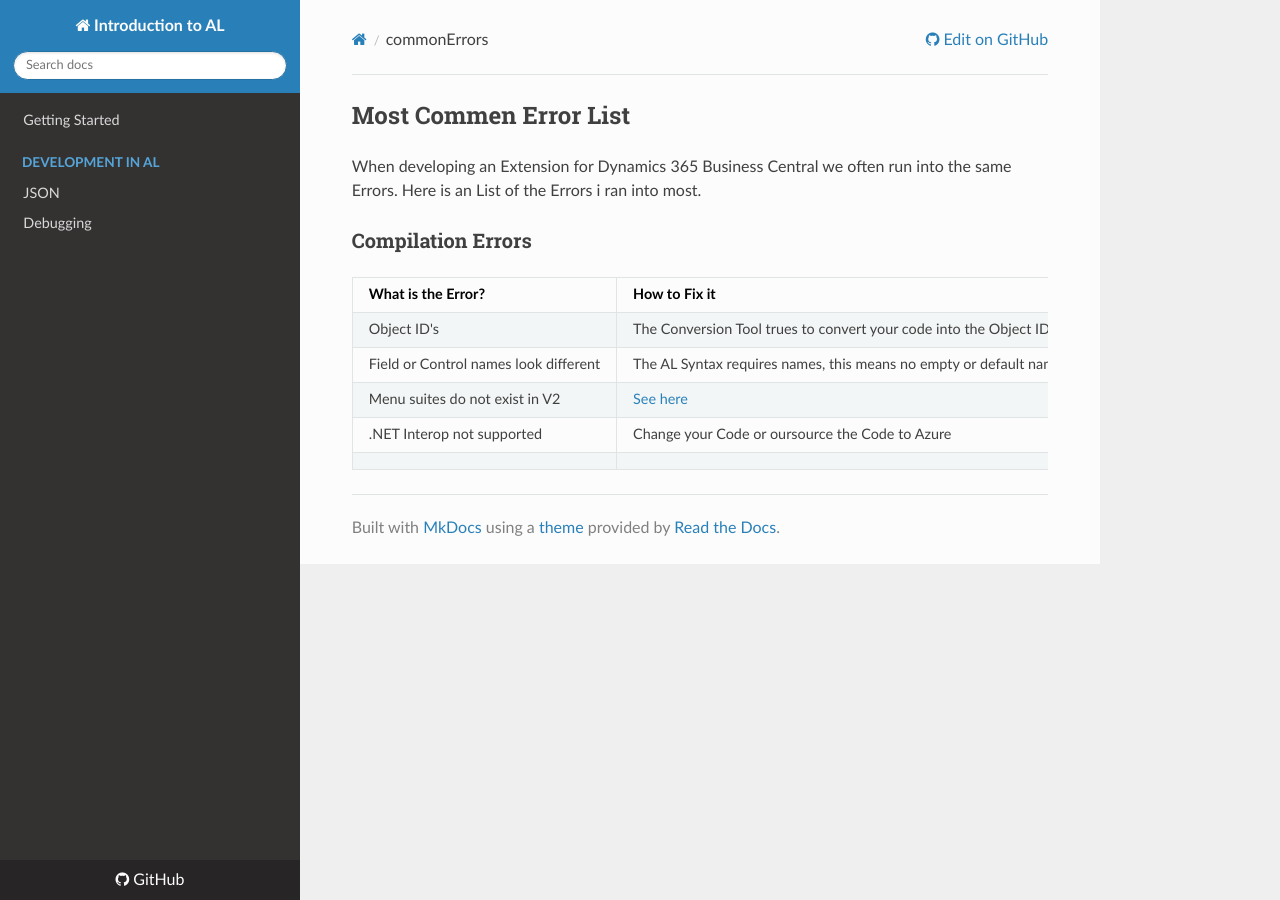
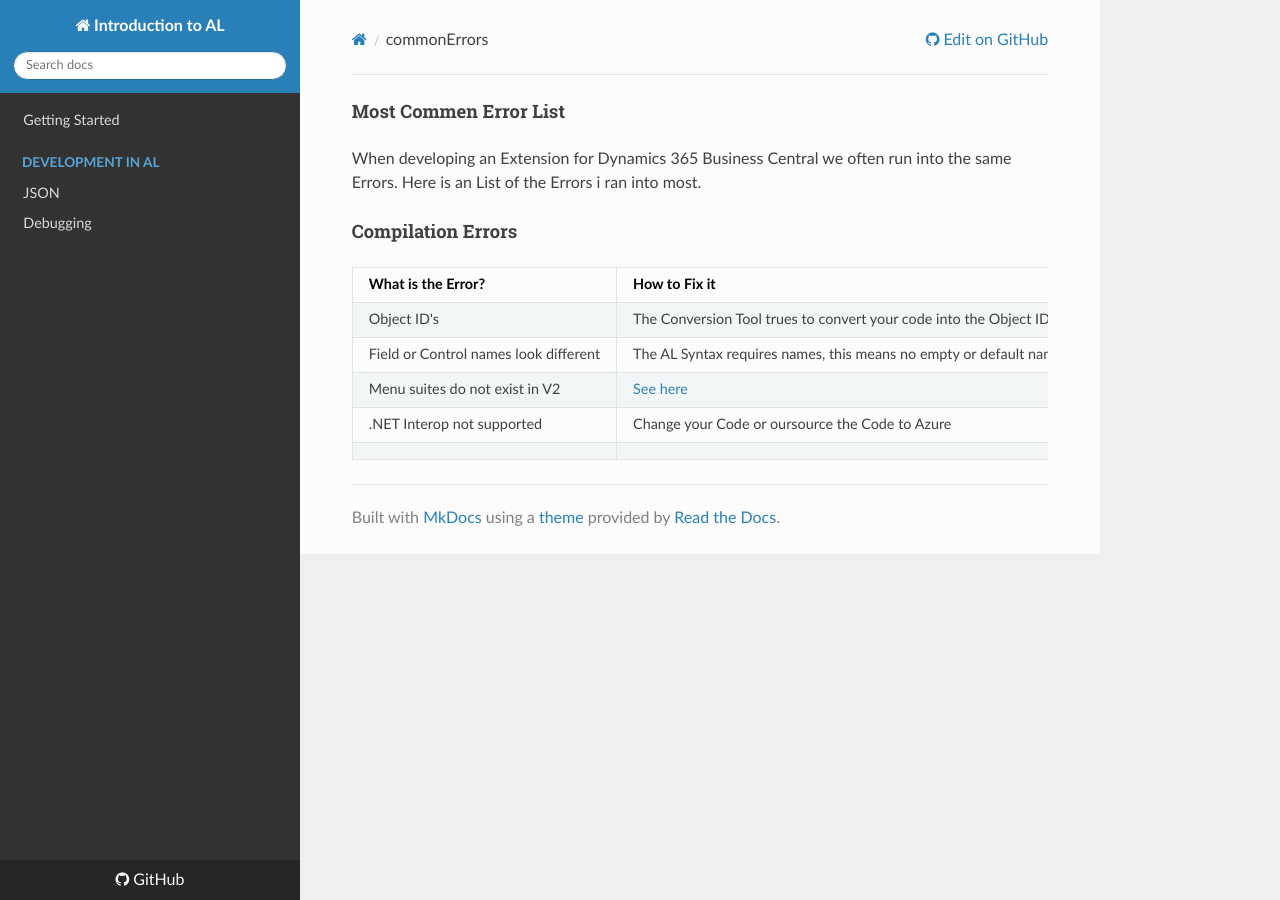
Before and after one commit to EDGZTNSR/IntroductionToAL, an MkDocs documentation site: the page built from docs/commonErrors.md, in a window 1280 px wide. Built offline with MkDocs 1.6.1, drawn with Linux system fonts in a browser that asks for light colours; nearby versions of some CDN libraries.

```diff
--- a/docs/commonErrors.md
+++ b/docs/commonErrors.md
@@ -1,9 +1,9 @@
-##Most Commen Error List
+#### Most Commen Error List
 
 When developing an Extension for Dynamics 365 Business Central we often run into the same Errors. Here is an List of the Errors i ran into most.
 
 
-###Compilation Errors
+#### Compilation Errors
 
 | What is the Error? | How to Fix it|
 |--------------------|--------------|
```
